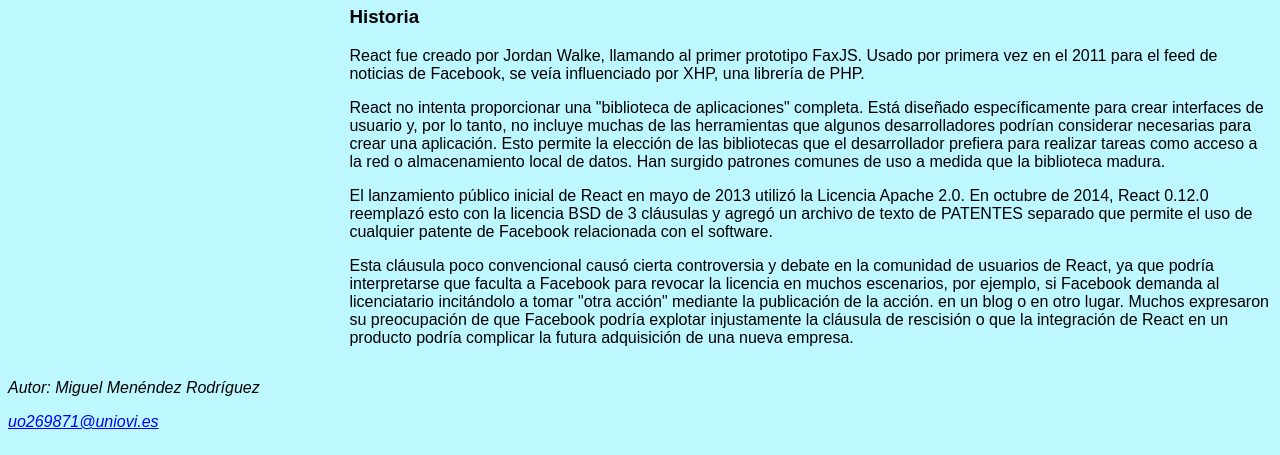
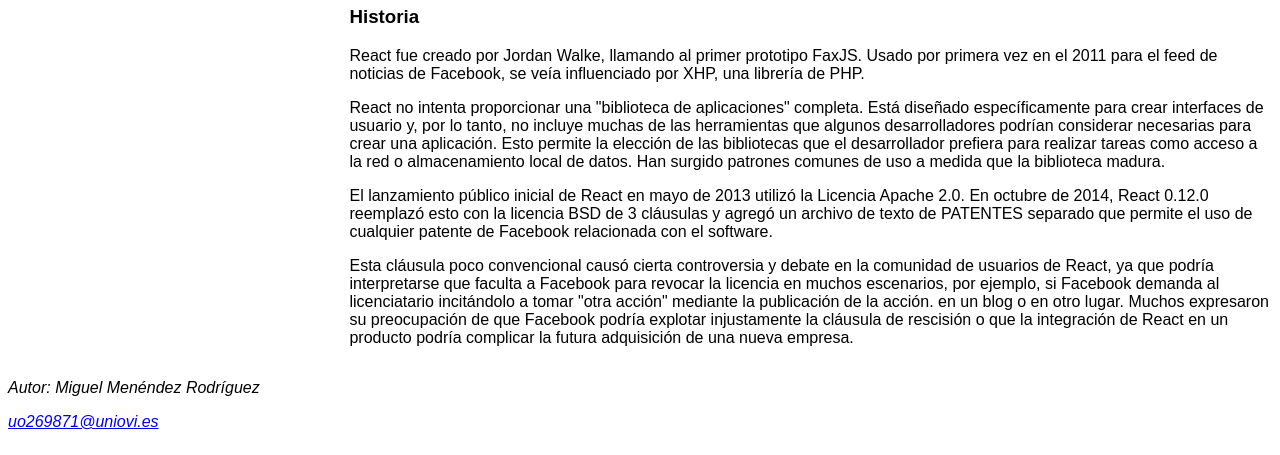
Before and after one commit to uo269871/sew_22_23, a plain HTML site: page practica1/index.html in a window 1280 px wide. Shown: the part 925-1380 px from the top of the page. Drawn offline with Linux system fonts and the light colour scheme.

Commit message:
Tercera prueba pt2

```diff
--- a/practica1/estilos/estilo.css
+++ b/practica1/estilos/estilo.css
@@ -2,7 +2,7 @@
 body {
   font-family: Arial, Helvetica, sans-serif;
   color: #000000;
-  background-color: rgb(189, 247, 255);
+  background-color: white;
 }
 
 /*Especificidad: 001*/
```
